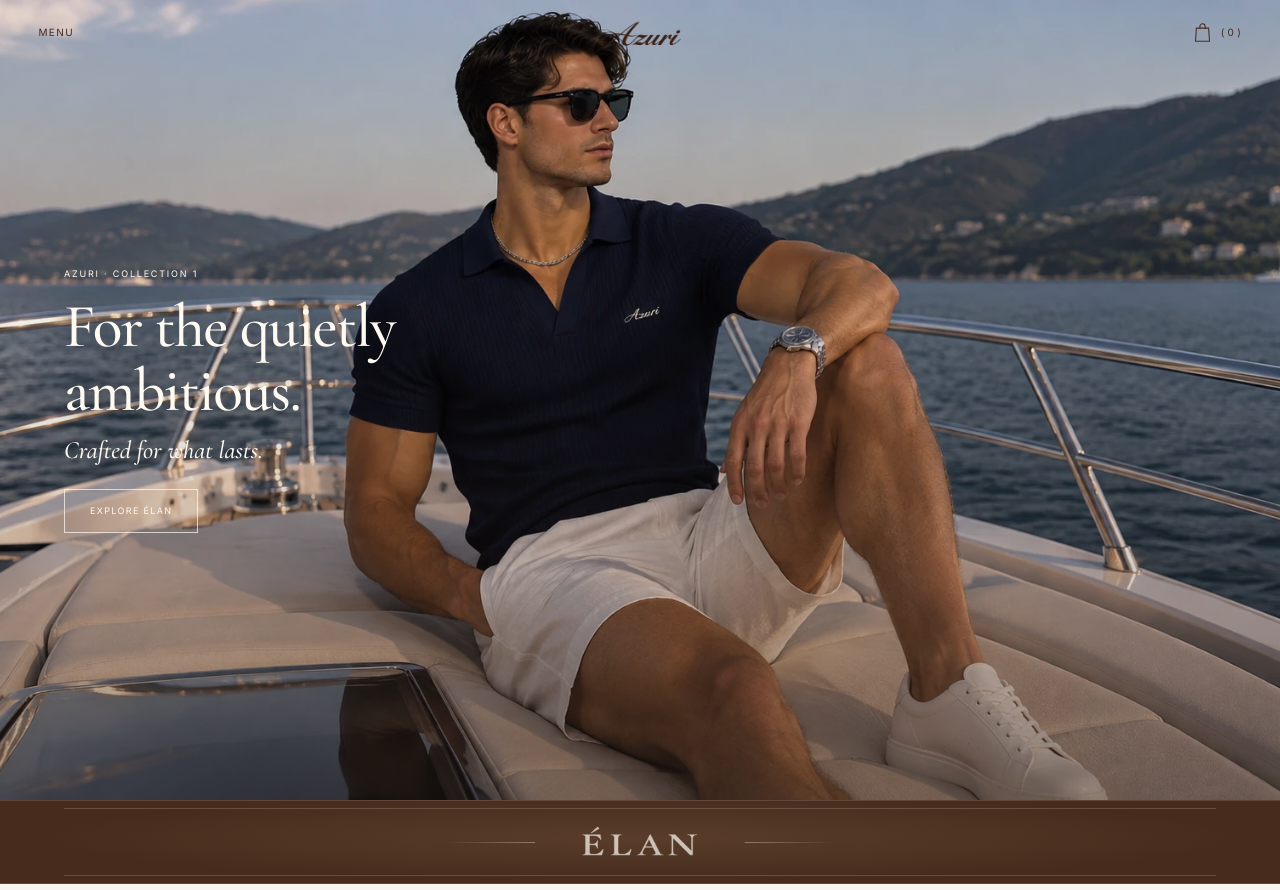
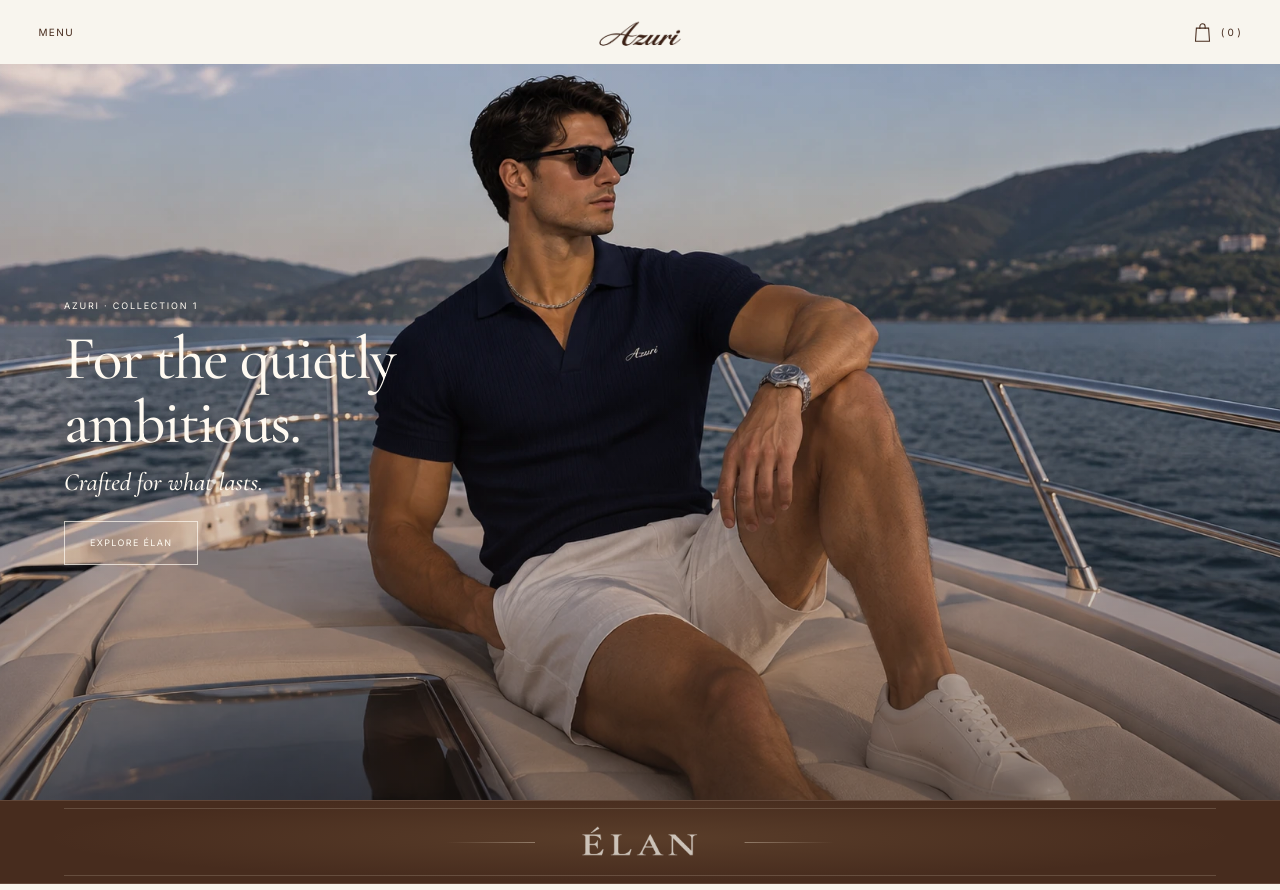
Before and after one commit to Azuritt/azuri-site, a plain HTML site: page index.html in a window 1280 px wide. Shown: the top 890 px of the page. Drawn offline with nearby package versions, Linux system fonts and the light colour scheme; no server answers.

Commit message:
Revert header overlay and restore previous layout

```diff
--- a/storefront-header.css
+++ b/storefront-header.css
@@ -74,12 +74,3 @@ html{scroll-padding-top:78px}
   box-shadow:0 6px 24px rgba(36,26,21,.06);
  }
 }
-
-/* Place navigation over the hero instead of reserving a white header strip. */
-body.lux-home>header.azuri-header{margin-bottom:-64px;z-index:30;background:transparent!important;border-bottom-color:transparent;}
-body.lux-home:not(.lux-scrolled)>header.azuri-header{box-shadow:none;backdrop-filter:none;-webkit-backdrop-filter:none;}
-body.lux-home .hero{height:100dvh;}
-@media(min-width:751px){body.lux-home .hero{height:100vh;height:100dvh;}}
-@media(max-width:750px){body.lux-home>header.azuri-header{margin-bottom:-60px;}body.lux-home .hero{height:100svh;}}
-@media(hover:hover){body.lux-home:not(.lux-scrolled)>header.azuri-header:hover,body.lux-home:not(.lux-scrolled)>header.azuri-header:focus-within{background:rgba(248,245,238,.62)!important;backdrop-filter:blur(16px);-webkit-backdrop-filter:blur(16px);box-shadow:0 6px 24px rgba(36,26,21,.06);}}
-body.lux-home.lux-scrolled>header.azuri-header{background:rgba(248,245,238,.76)!important;}
```
